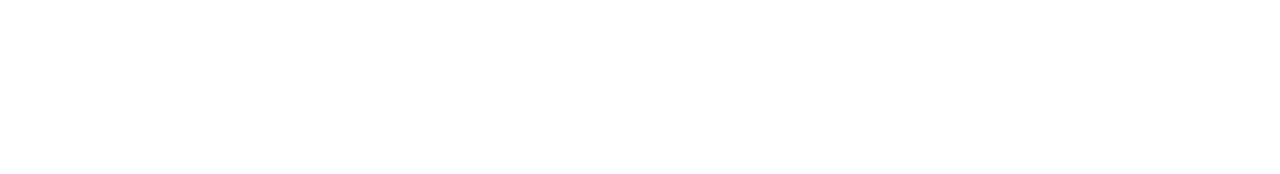
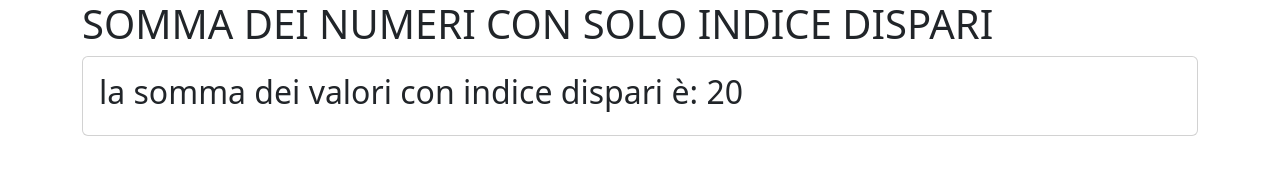
Before and after one commit to TartagliaFilippo/js-jsnacks-blocco-2, a plain HTML site: page JSnack3/index.html in a window 1280 px wide. Drawn offline with nearby package versions, Linux system fonts and the light colour scheme.

Commit message:
Feat jsnack 3

```diff
--- a/JSnack3/index.html
+++ b/JSnack3/index.html
@@ -18,5 +18,14 @@
     <!-- JS -->
     <script src="./js/main.js" type="text/javascript" defer></script>
   </head>
-  <body></body>
+  <body>
+    <div class="container">
+      <h1>SOMMA DEI NUMERI CON SOLO INDICE DISPARI</h1>
+      <div class="card">
+        <div class="card-body">
+          <h2 id="sum-of-odd"></h2>
+        </div>
+      </div>
+    </div>
+  </body>
 </html>
--- a/JSnack3/js/main.js
+++ b/JSnack3/js/main.js
@@ -0,0 +1,16 @@
+// LISTA DI VALORI
+const values = [1, 2, 3, 4, 5, 6, 7, 8];
+console.table(values);
+
+const sumOfOdd = document.getElementById("sum-of-odd");
+
+// CREO UNA VARIABILE SOMMA
+let sumVar = 0;
+
+// ISOLO I VALORI DISPARI
+for (let i = 1; i < values.length; i += 2) {
+  sumVar += values[i];
+  console.log(sumVar);
+}
+
+sumOfOdd.innerHTML = "la somma dei valori con indice dispari è: " + sumVar;
```
